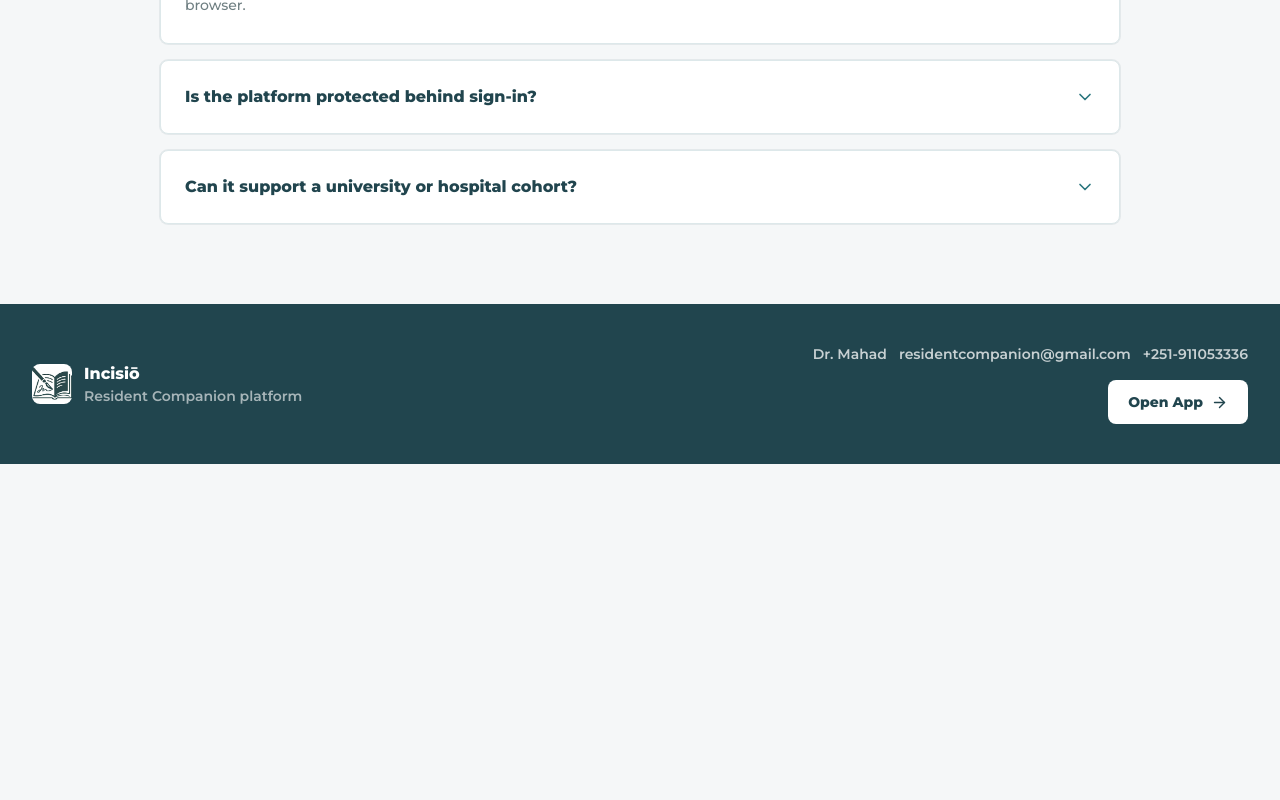
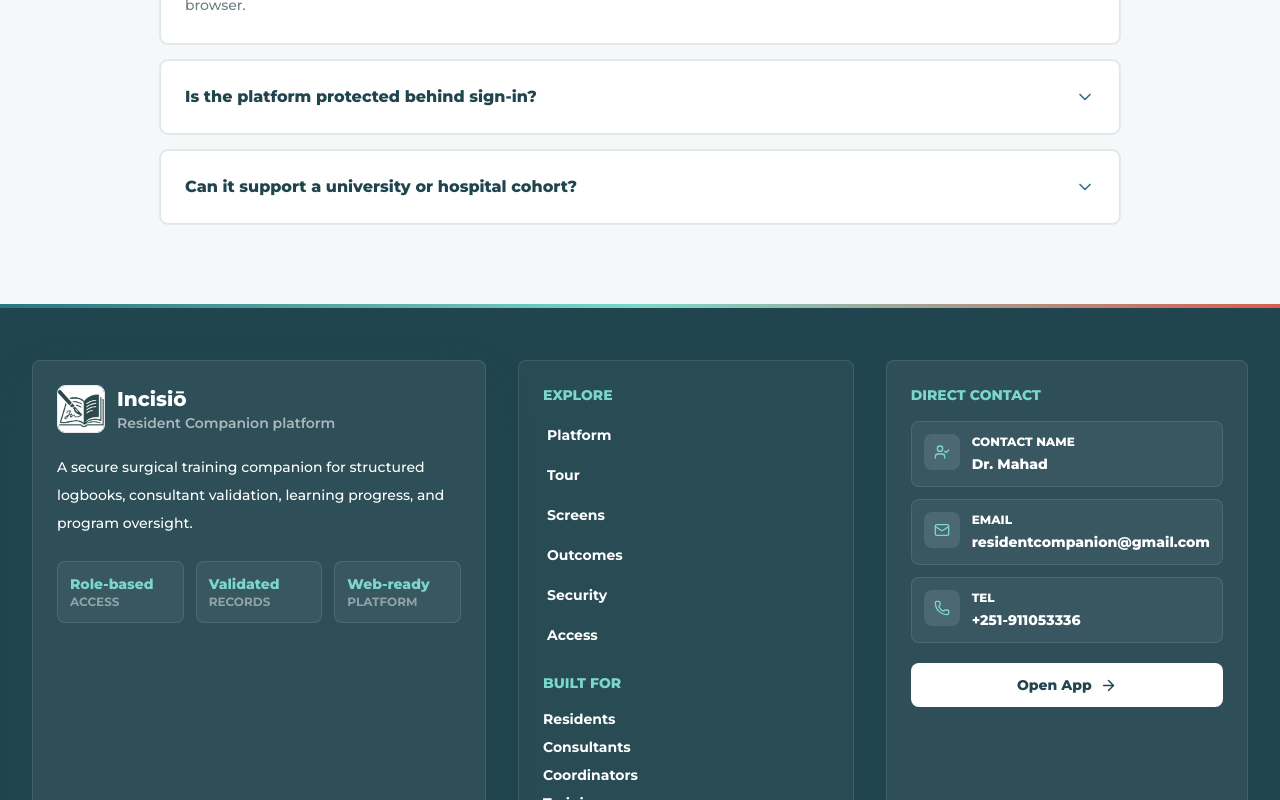
Before and after one commit to Abukoking94/INCISO_PROMO_SITE, a React (Vite) app: page / in a window 1280 px wide. Shown: the part 11200-12000 px from the top of the page. Before the commit the page ends 11664 px from the top, so only its background shows below. Built offline with nearby package versions, Linux system fonts and the light colour scheme.

Commit message:
Enhance promo footer

```diff
--- a/src/App.jsx
+++ b/src/App.jsx
@@ -1670,38 +1670,133 @@
 
 function Footer() {
   return (
-    <footer className="bg-brand-ink px-5 py-10 text-white sm:px-8">
-      <div className="mx-auto flex max-w-7xl flex-col gap-6 lg:flex-row lg:items-center lg:justify-between">
+    <footer className="relative overflow-hidden bg-brand-ink px-5 py-14 text-white sm:px-8">
+      <div className="absolute inset-x-0 top-0 h-1 bg-gradient-to-r from-brand-teal via-[#7bd7c9] to-brand-coral" />
+      <div className="relative mx-auto max-w-7xl">
+        <div className="grid gap-8 lg:grid-cols-[1.15fr_0.85fr_0.9fr]">
+          <div className="rounded-lg border border-white/10 bg-white/[0.06] p-6 shadow-soft">
             <div className="flex items-center gap-3">
               <img
                 src="/incisio-icon.png"
                 alt=""
-            className="h-10 w-10 rounded-lg object-cover"
+                className="h-12 w-12 rounded-lg border border-white/12 bg-white object-cover"
               />
               <div>
-          <div className="font-extrabold">Incisiō</div>
+                <div className="text-xl font-extrabold">Incisiō</div>
                 <div className="text-sm font-semibold text-white/60">
                   Resident Companion platform
                 </div>
               </div>
             </div>
-        <div className="flex flex-col gap-4 lg:items-end">
-          <div className="flex flex-wrap gap-3 text-sm font-semibold text-white/75">
-            <span>Dr. Mahad</span>
-            <a className="hover:text-white" href="mailto:residentcompanion@gmail.com">
-              residentcompanion@gmail.com
+            <p className="mt-5 max-w-lg text-sm font-medium leading-7 text-white/68">
+              A secure surgical training companion for structured logbooks,
+              consultant validation, learning progress, and program oversight.
+            </p>
+            <div className="mt-6 grid gap-3 sm:grid-cols-3">
+              {[
+                ['Role-based', 'Access'],
+                ['Validated', 'Records'],
+                ['Web-ready', 'Platform'],
+              ].map(([title, label]) => (
+                <div
+                  key={title}
+                  className="rounded-lg border border-white/10 bg-white/[0.05] p-3"
+                >
+                  <div className="text-sm font-extrabold text-[#7bd7c9]">
+                    {title}
+                  </div>
+                  <div className="text-xs font-bold uppercase text-white/45">
+                    {label}
+                  </div>
+                </div>
+              ))}
+            </div>
+          </div>
+
+          <div className="grid gap-6 rounded-lg border border-white/10 bg-white/[0.04] p-6 sm:grid-cols-2 lg:grid-cols-1">
+            <div>
+              <h3 className="text-sm font-extrabold uppercase text-[#7bd7c9]">
+                Explore
+              </h3>
+              <div className="mt-4 grid gap-3">
+                {navItems.map(([label, href]) => (
+                  <a
+                    key={label}
+                    href={href}
+                    className="group flex items-center justify-between rounded-lg px-1 py-1 text-sm font-bold text-white/72 transition hover:text-white"
+                  >
+                    {label}
+                    <ArrowRight
+                      className="opacity-0 transition group-hover:translate-x-1 group-hover:opacity-100"
+                      size={15}
+                    />
                   </a>
-            <a className="hover:text-white" href="tel:+251911053336">
-              +251-911053336
+                ))}
+              </div>
+            </div>
+            <div>
+              <h3 className="text-sm font-extrabold uppercase text-[#7bd7c9]">
+                Built For
+              </h3>
+              <div className="mt-4 grid gap-2 text-sm font-bold text-white/68">
+                <span>Residents</span>
+                <span>Consultants</span>
+                <span>Coordinators</span>
+                <span>Training programs</span>
+              </div>
+            </div>
+          </div>
+
+          <div className="rounded-lg border border-white/10 bg-white/[0.06] p-6">
+            <h3 className="text-sm font-extrabold uppercase text-[#7bd7c9]">
+              Direct Contact
+            </h3>
+            <div className="mt-4 grid gap-3">
+              {contactDetails.map(({ label, value, href, icon: Icon }) => (
+                <div
+                  key={label}
+                  className="flex gap-3 rounded-lg border border-white/10 bg-white/[0.05] p-3"
+                >
+                  <span className="inline-flex h-9 w-9 shrink-0 items-center justify-center rounded-lg bg-white/10 text-[#7bd7c9]">
+                    <Icon size={16} />
+                  </span>
+                  <div className="min-w-0">
+                    <div className="text-xs font-extrabold uppercase text-white/42">
+                      {label}
+                    </div>
+                    {href ? (
+                      <a
+                        href={href}
+                        className="mt-1 block break-words text-sm font-extrabold text-white/82 transition hover:text-[#7bd7c9]"
+                      >
+                        {value}
                       </a>
+                    ) : (
+                      <div className="mt-1 text-sm font-extrabold text-white/82">
+                        {value}
+                      </div>
+                    )}
+                  </div>
+                </div>
+              ))}
             </div>
             <a
               href={appUrl}
-            className="btn-lift inline-flex items-center justify-center gap-2 rounded-lg bg-white px-5 py-3 text-sm font-extrabold text-brand-ink hover:bg-brand-mist"
+              className="btn-lift mt-5 inline-flex w-full items-center justify-center gap-2 rounded-lg bg-white px-5 py-3 text-sm font-extrabold text-brand-ink hover:bg-brand-mist"
             >
               Open App
               <ArrowRight size={17} />
             </a>
+          </div>
+        </div>
+
+        <div className="mt-8 flex flex-col gap-4 border-t border-white/10 pt-6 text-xs font-bold text-white/45 sm:flex-row sm:items-center sm:justify-between">
+          <p>© {new Date().getFullYear()} Incisiō. All rights reserved.</p>
+          <div className="flex flex-wrap gap-3">
+            <span>Secure access</span>
+            <span>Clinical education records</span>
+            <span>Built for web and mobile</span>
+          </div>
         </div>
       </div>
     </footer>
```
Lines whose indentation alone changed are shown as unchanged.
